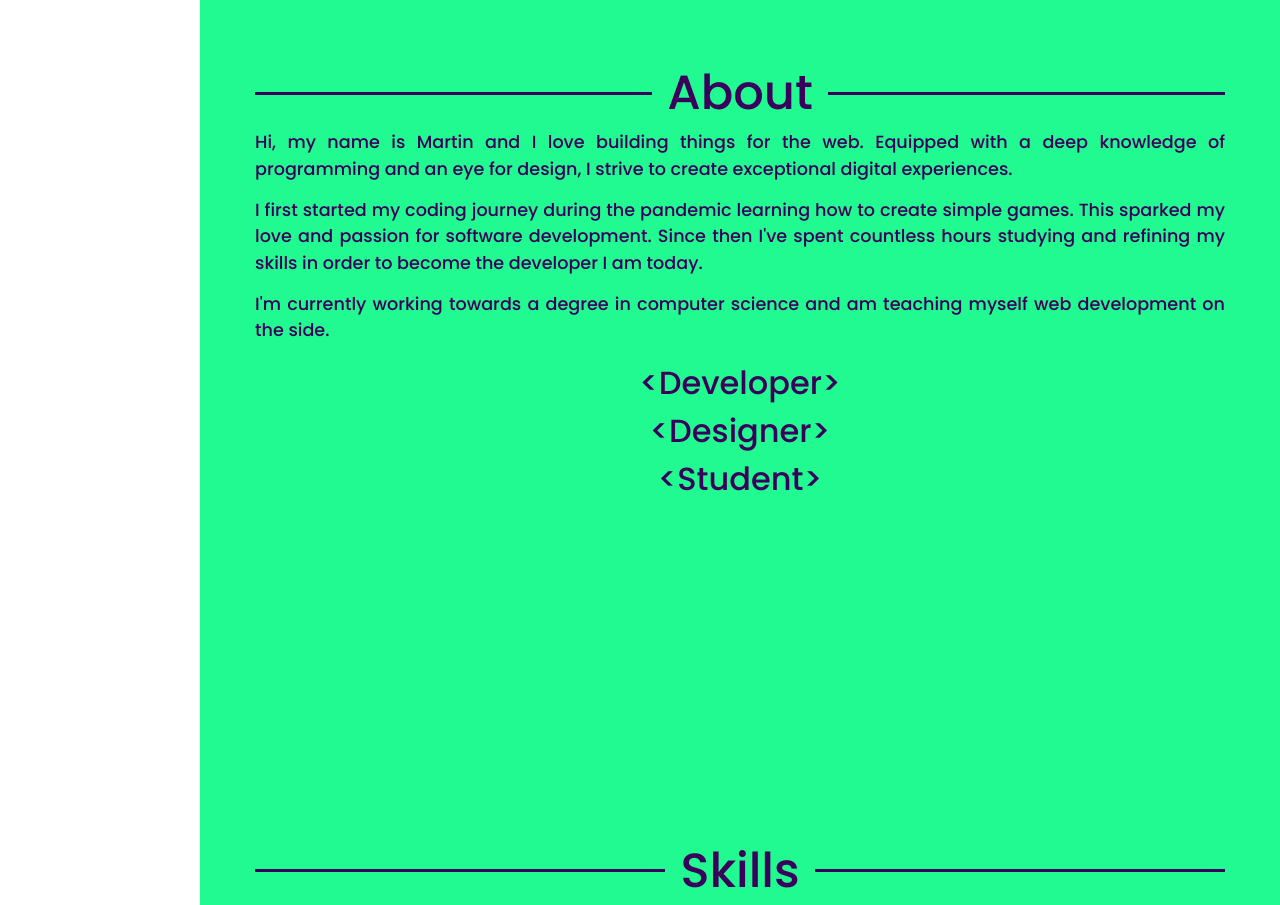
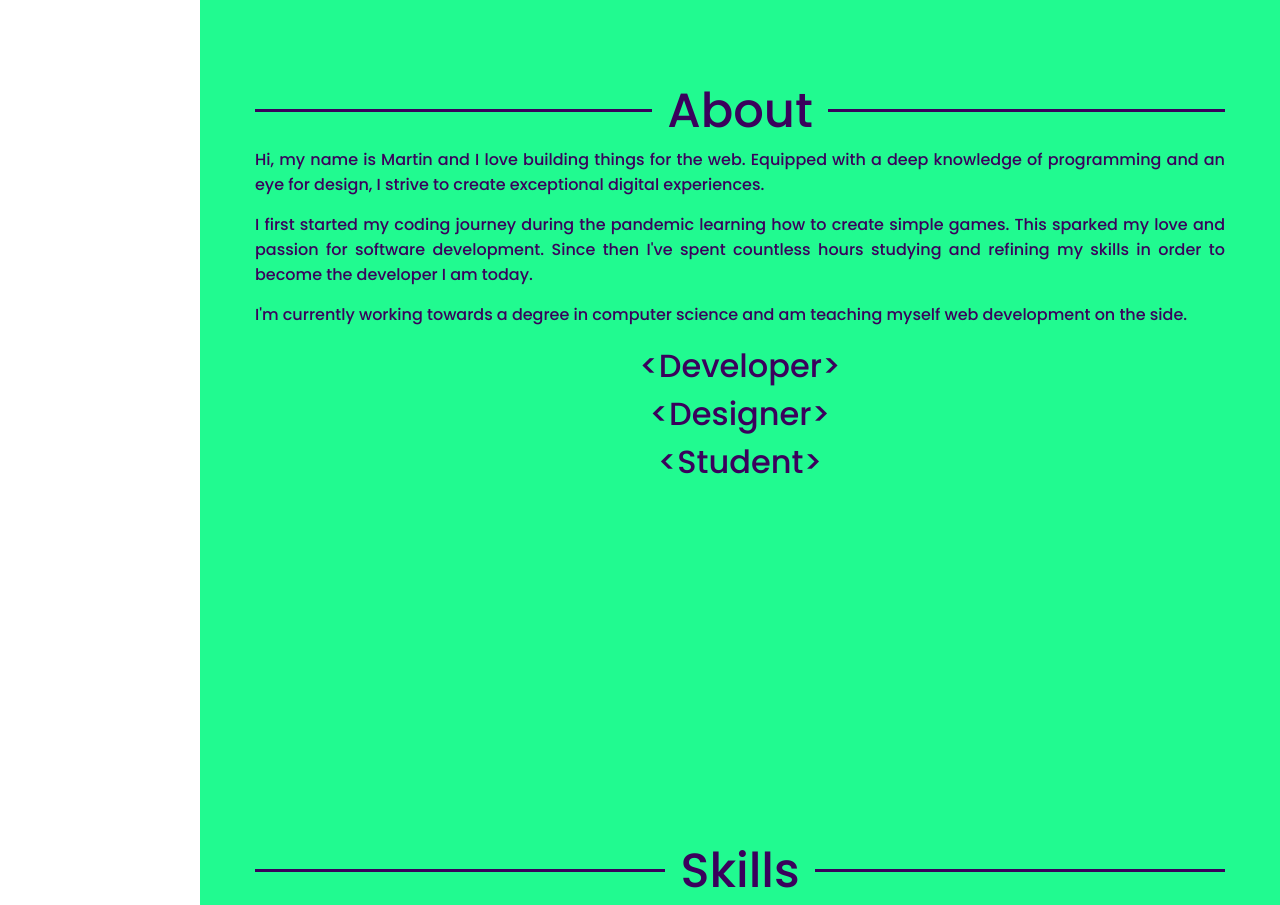
Before and after one commit to Martin-Ukhanov/portfolio, a React (Create React App) app: page / in a window 1280 px wide. Shown: the part 920-1825 px from the top of the page. Built offline with nearby package versions, Linux system fonts and the light colour scheme.

Commit message:
Removed global p style

```diff
--- a/src/GlobalStyle.js
+++ b/src/GlobalStyle.js
@@ -40,11 +40,6 @@ const GlobalStyle = createGlobalStyle`
 
   body {
     font-family: 'Poppins', sans-serif;
-  }
-
-  p {
-    font-size: var(--fz-xs);
-    line-height: 1.5;
   }
 
   a {
```
